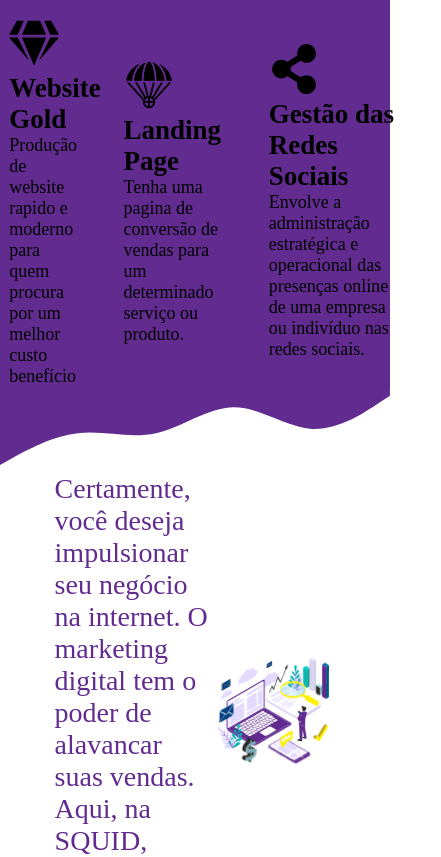
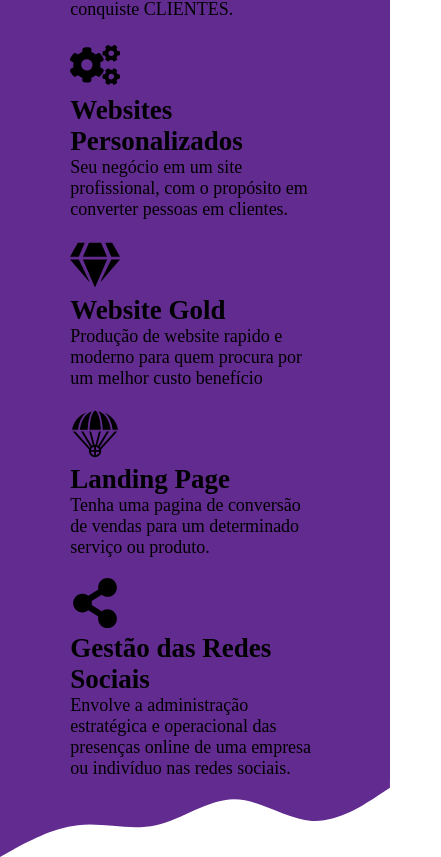
Before and after one commit to DevJuniorBruno/Squid, a Next.js app: page /servicos in a window 390 px wide. Shown: the part 1143-2000 px from the top of the page, 441 px wide, since content can reach past the window. Built offline with nearby package versions, Linux system fonts and the light colour scheme; a web font is replaced by a local one.

Commit message:
lst up mobile

```diff
--- a/src/app/servicos/servicos.css
+++ b/src/app/servicos/servicos.css
@@ -29,6 +29,8 @@
     width: 100%;
     height: 100%;
     background-color: #622b90;
+    padding-left: 10%;
+    padding-right: 10%;
 }
 
 .cardsServices{
@@ -51,3 +53,21 @@
 .containerAnimation p{
     width: 50%;
 }
+
+@media(max-width:970px){
+    .cardsServicesContainer{
+        display: flex;
+        flex-direction: column;
+        width: 100%;
+        align-items: center;
+        justify-content: center;
+    }
+    .containerAnimation{
+        flex-direction: column;
+        font-size: 32px;
+        text-align: center;
+    }
+    .containerAnimation p{
+        width: 100%;
+    }
+}
--- a/src/components/animationServices/lottieServices.css
+++ b/src/components/animationServices/lottieServices.css
@@ -2,3 +2,9 @@
     width: 40%;
     pointer-events: none;
 }
+
+@media(max-width:970px){
+    .lottieServices{
+        width: 100%;
+    }
+}
```
